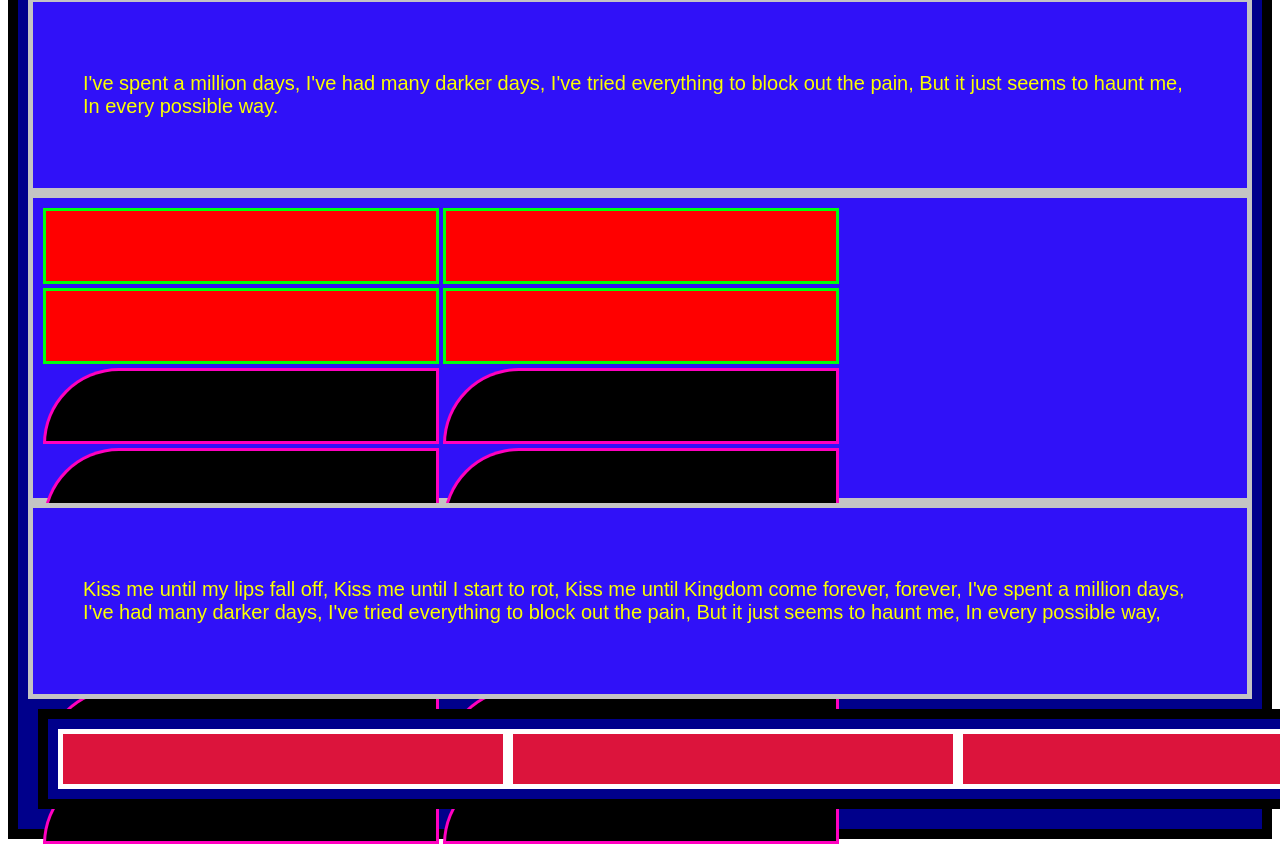
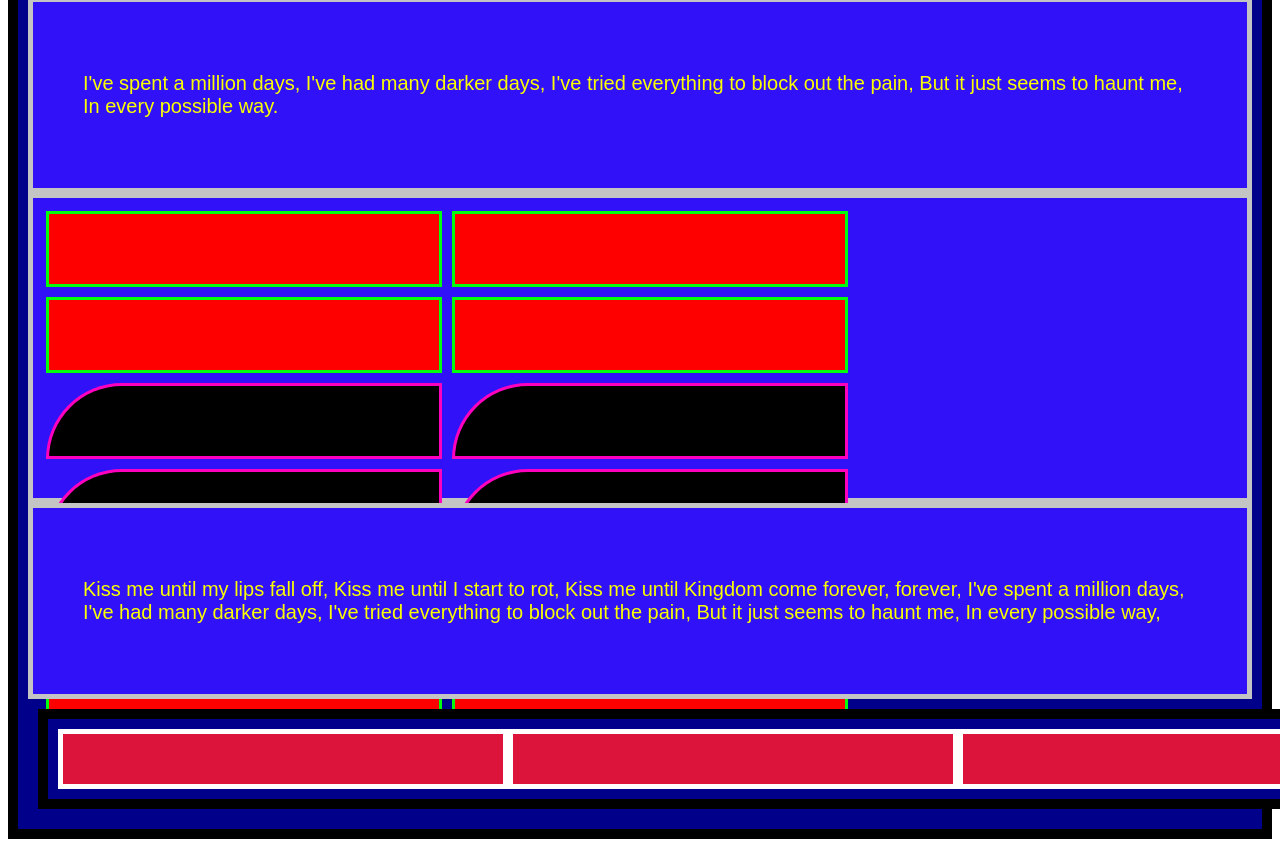
Before and after one commit to petruda/flexboxtr, a plain HTML site: page index.html in a window 1280 px wide. Shown: the part 429-1277 px from the top of the page. Drawn offline with Linux system fonts and the light colour scheme.

Commit message:
fixed padding and margin

```diff
--- a/index.html
+++ b/index.html
@@ -99,11 +99,6 @@
             <div class="clear"></div>
             <div class="clear"></div>
             <div class="clear"></div>
-
-            <div class="iubesc"></div>
-            <div class="iubesc"></div>
-            <div class="iubesc"></div>
-            <div class="iubesc"></div>
         </div>
         <div class="finalb">
             <p>
--- a/style.css
+++ b/style.css
@@ -90,6 +90,7 @@
     width: 390px;
     height: 70px;
     background-color: red;
+    margin: 3px;
 
 }
 .iubesc{
@@ -99,6 +100,7 @@
     width: 390px;
     height: 70px;
     background-color: black;
+    margin: 3px;
 
 }
 p{
```
